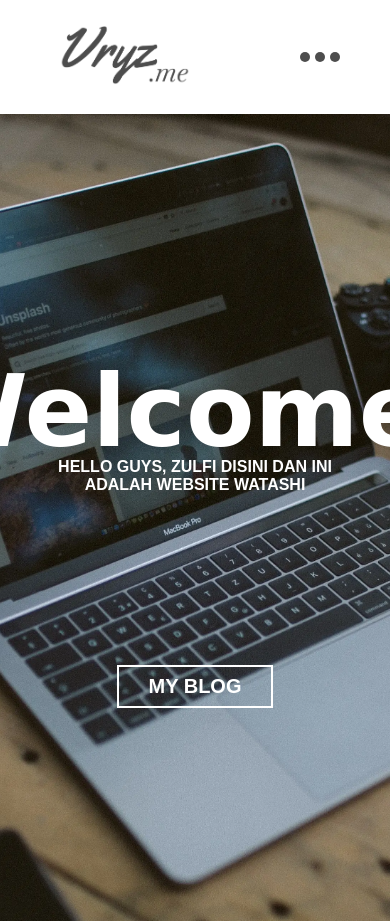
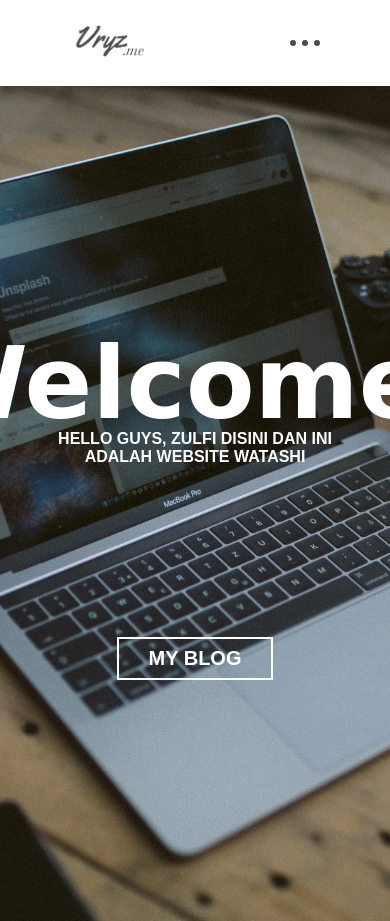
Before and after one commit to ZulfiFazhar/vryz.me, a plain HTML site: page home.html in a window 390 px wide. Shown: the top 921 px of the page. Drawn offline with nearby package versions, Linux system fonts and the light colour scheme; a web font is replaced by a local one.

Commit message:
navbar update

```diff
--- a/assets/style.css
+++ b/assets/style.css
@@ -33,9 +33,9 @@ nav {
     font-family: 'Darker Grotesque', serif;
 }
 
-nav .logo {
+/* nav .logo {
     z-index: 99;
-}
+} */
 
 nav ul {
     /* display: flex; */
@@ -66,8 +66,8 @@ nav ul li .utama {
 /* Hamburger Menu */
 .menu-toggle {
     display: none;
-    width: 40px;
-    height: 40px;
+    width: 30px;
+    height: 30px;
     justify-content: space-between;
     align-items: center;
     position: relative;
@@ -88,8 +88,8 @@ nav ul li .utama {
 
 .menu-toggle span {
     display: block;
-    width: 10px;
-    height: 10px;
+    width: 6px;
+    height: 6px;
     background-color: var(--font-color);
     border-radius: 100px;
     transition: .4s;
@@ -100,9 +100,9 @@ nav ul li .utama {
 }
 
 .menu-toggle input:checked ~ span:nth-child(2) {
-    transform: rotate(-135deg) translate(-33px, -20px);
-    width: 8px;
-    height: 40px;
+    transform: rotate(-135deg) translate(-24px, -15px);
+    width: 5px;
+    height: 30px;
 }
 
 .menu-toggle input:checked ~ span:nth-child(3) {
@@ -113,9 +113,9 @@ nav ul li .utama {
 }
 
 .menu-toggle input:checked ~ span:nth-child(4) {
-    transform: rotate(-225deg) translate(-10px, 42px);
-    width: 8px;
-    height: 40px;
+    transform: rotate(-225deg) translate(-6px, 33px);
+    width: 5px;
+    height: 30px;
 }
 
 /* ==========main section========== */
@@ -358,10 +358,10 @@ nav ul li .utama {
         text-align: left;
         background-color: var(--nav-color);
         padding-left: 15%;
-        padding-top: 90px;
+        padding-top: 15px;
         z-index: 1;
         transform: translateX(-100%);
-        transition: all .7s;
+        transition: all .5s;
         opacity: 0;
     }
 
@@ -376,6 +376,10 @@ nav ul li .utama {
 
     .menu-toggle {
         display: flex;
+    }
+
+    nav .logo img {
+        width: 80px;
     }
 
     /* ==========main section========== */
```
